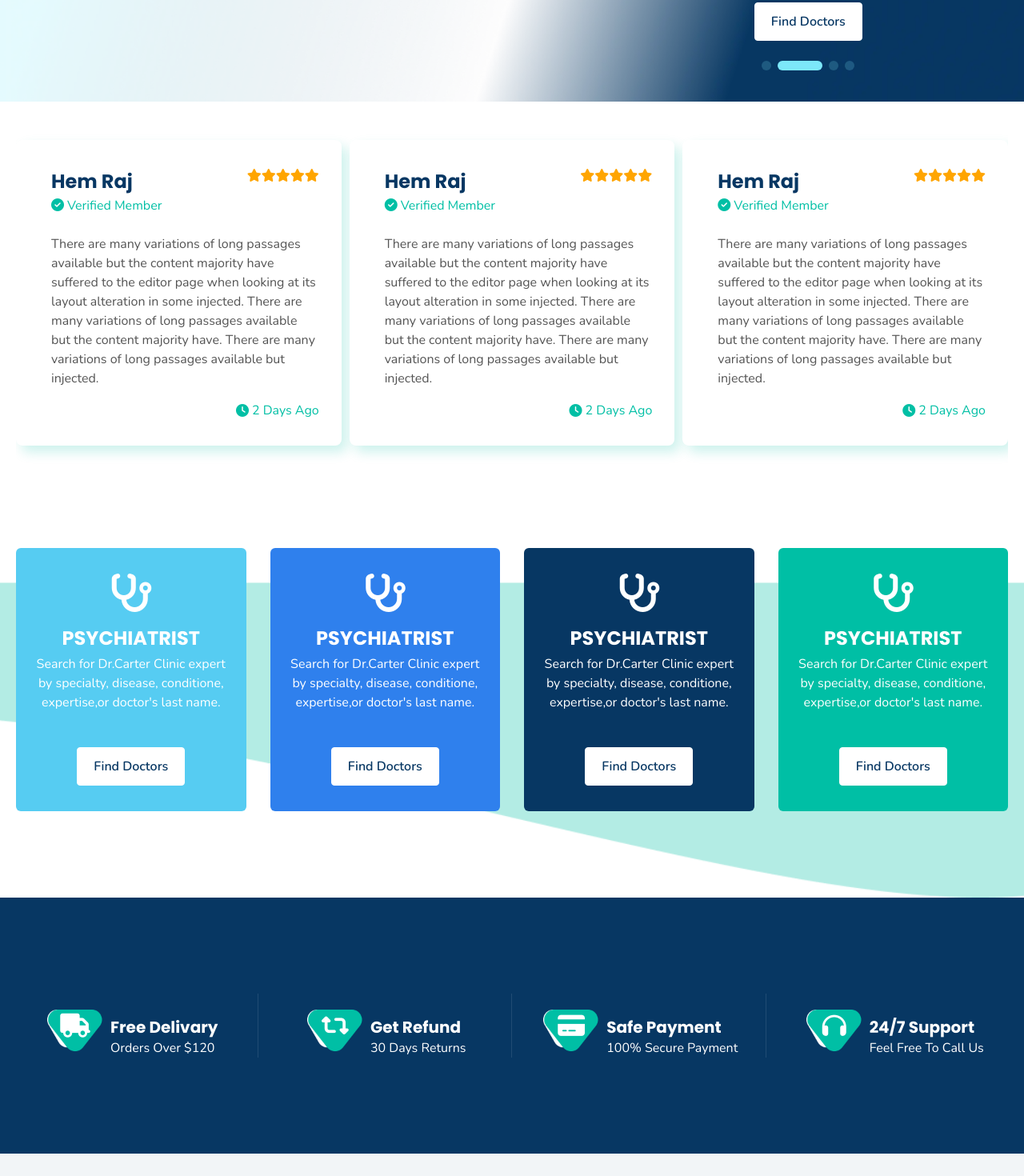
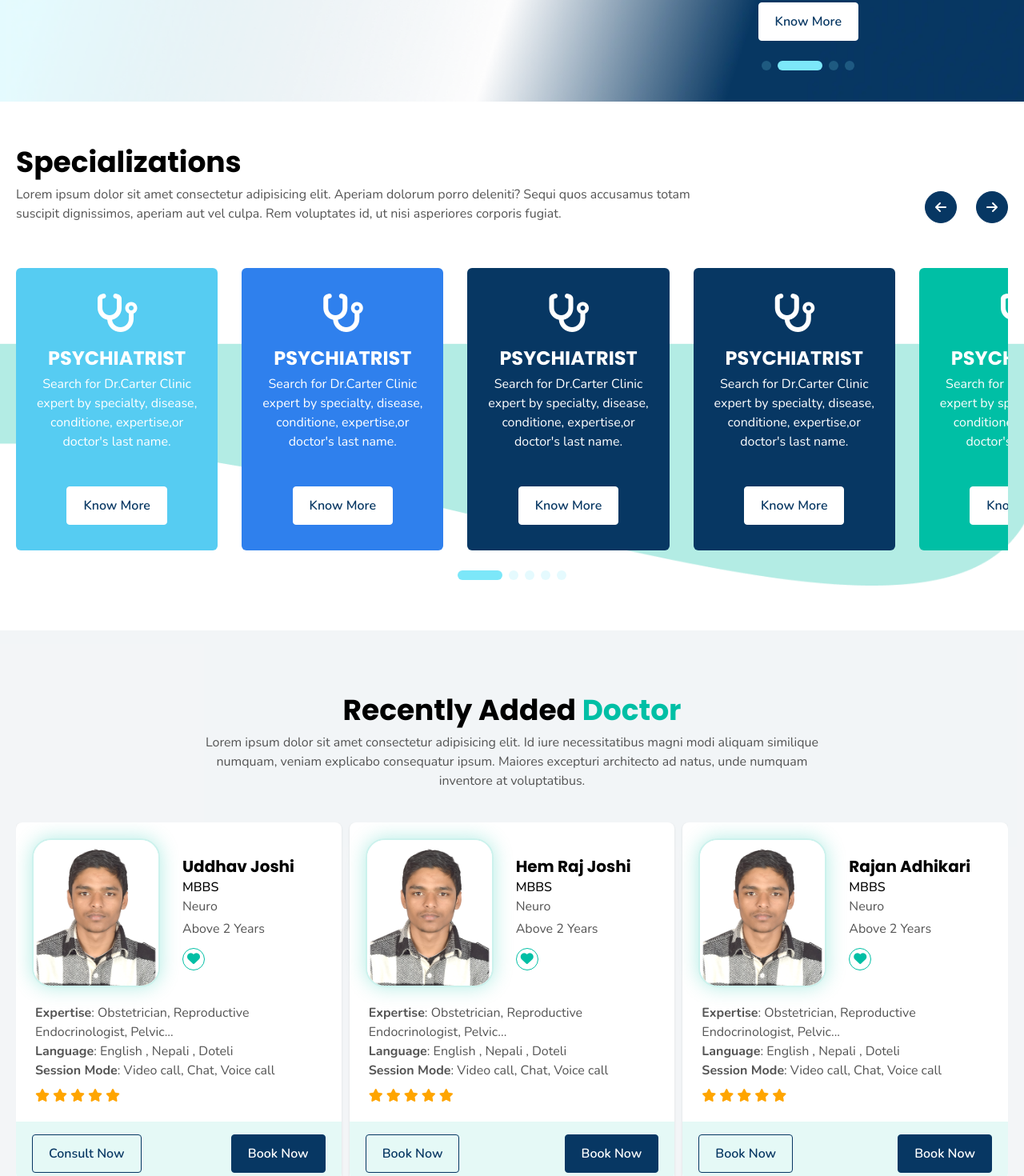
Before and after one commit to coderhem/next-projects, a Next.js app: page / in a window 1280 px wide. Shown: the part 720-2190 px from the top of the page at 80% size. Built offline with nearby package versions, Linux system fonts and the light colour scheme.

Commit message:
Added sign up form and Login Form

```diff
--- /dev/null
+++ b/src/app/login/page.js
@@ -0,0 +1,39 @@
+import React from 'react'
+
+const Login = () => {
+ return (
+  <>
+
+   <section className='py-10 lg:py-14'>
+    <div className="container">
+     <div className="max-w-lg mx-auto">
+      <div className="shadow px-3 py-5 overflow-hidden relative before:absolute before:size-20 before:bg-primary before:rounded-full  before:-top-10 before:-left-10 before:blur-2xl after:absolute after:size-20 after:bg-primary after:rounded-full after:-top-0 after:right-0 after:blur-3xl after:z-[-1]">
+       <h2 className="h5 text-primary mb-5 pl-3 text-center">Login</h2>
+       <form action="/login">
+        <div className="form-group !w-full">
+         <label htmlFor="username" className='text-black/70 mb-2 block text-sm font-medium'>Username</label>
+         <input type="text" name="username" id="username" className='form-control text-base' />
+         <span className='text-xs text-red hidden'>User Not Found</span>
+        </div>
+        <div className="form-group !w-full">
+         <label htmlFor="username" className='text-black/70 mb-2 block text-sm font-medium'>Password</label>
+         <input type="password" name="password" id="password" className='form-control text-base' />
+         <span className='text-xs text-red hidden'>Invalid Password</span>
+        </div>
+        <div className="px-3">
+         <button type='submit' className='w-full btn btn-green'>Login</button>
+        </div>
+        <div className="pt-4 text-center">
+         <p>If you don't have an membership <a href='/membership' className='text-primary !underline hover:!no-underline'>Get Here</a></p>
+        </div>
+       </form>
+      </div>
+     </div>
+    </div>
+   </section>
+
+  </>
+ )
+}
+
+export default Login;
--- /dev/null
+++ b/src/app/membership/page.js
@@ -0,0 +1,63 @@
+import React from 'react'
+
+const Membership = () => {
+ return (
+  <>
+
+   <section className='py-10 bg-primary/5'>
+    <div className="container">
+     <div className="text-center max-w-3xl mx-auto">
+      <h2 className='h4 text-black mb-2'><span className='text-primary'>Get</span> Membership</h2>
+      <p>Lorem ipsum dolor sit amet consectetur adipisicing elit. At dolorum quas ipsam libero eaque voluptates mollitia quo, consequatur sunt enim voluptas, iste magni. Obcaecati culpa cum exercitationem officiis ad fuga?</p>
+     </div>
+     <div className="overflow-hidden membership-form pt-10 max-w-3xl shadow-lg mx-auto p-10 rounded-lg relative before:absolute before:size-20 before:bg-primary before:rounded-full  before:-top-10 before:-left-10 before:blur-2xl after:absolute after:size-20 after:bg-primary after:rounded-full after:bottom-0 after:right-0 after:blur-3xl after:z-[-1] border border-primary/20">
+      <form action="" className='flex flex-wrap'>
+       <div className="form-group !w-full">
+        <input type="text" name="full-name" placeholder='Full Name' id="fullName" className='form-control' />
+       </div>
+       <div className="form-group">
+        <input type="text" name="phone" placeholder='Phone Number' id="number" className='form-control' />
+       </div>
+       <div className="form-group">
+        <input type="email" name="email" placeholder='Email Address' id="email" className='form-control' />
+       </div>
+       <div className="form-group">
+        <select name="" id="" className='form-control'>
+         <option value="Gender">Gender</option>
+         <option value="Male">Male</option>
+         <option value="Female">Female</option>
+         <option value="Others">Others</option>
+        </select>
+       </div>
+       <div className="form-group">
+        <select name="" id="" className='form-control'>
+         <option value="O+ve">Blood Group</option>
+         <option value="O+ve">O<sup>+ve</sup></option>
+         <option value="O+ve">A<sup>+ve</sup></option>
+         <option value="O+ve">B<sup>+ve</sup></option>
+         <option value="O+ve">AB<sup>+ve</sup></option>
+         <option value="O+ve">A<sup>-ve</sup></option>
+         <option value="O+ve">AB<sup>-ve</sup></option>
+         <option value="O+ve">O<sup>-ve</sup></option>
+
+        </select>
+       </div>
+       <div className="form-group !w-full">
+        <input type="text" name="address" placeholder='Address' id="addressDetail" className='form-control' />
+       </div>
+       <div className="px-3 w-full">
+        <button className='btn btn-green px-3 w-full' type='submit'>Submit</button>
+       </div>
+      </form>
+         <div className="pt-4 text-center">
+         <p>If you have an membership <a href='/login' className='text-primary !underline hover:!no-underline'>Login Here</a></p>
+        </div>
+     </div>
+    </div>
+   </section>
+
+  </>
+ )
+}
+
+export default Membership;
--- a/src/app/page.js
+++ b/src/app/page.js
@@ -26,14 +26,37 @@ export default function HomePage() {
   return (
     <>
       <Hero />
+      <section className="py-10 md:py-14">
+        <div className="container">
+          <div className="flex items-center justify-between gap-10">
+            <div className="mb-10 max-w-4xl">
+              <h2 className=" text-black mb-2">Specializations</h2>
+              <p>Lorem ipsum dolor sit amet consectetur adipisicing elit. Aperiam dolorum porro deleniti? Sequi quos accusamus totam suscipit dignissimos, aperiam aut vel culpa. Rem voluptates id, ut nisi asperiores corporis fugiat.</p>
+            </div>
+            <div className="flex gap-6 justify-center">
+              <a href="#" className="custom-next" >
+                <i className="fa fa-arrow-left"></i>
+              </a>
+              <a href="#" className="custom-prev">
+                <i className="fa fa-arrow-right"></i>
+              </a>
+            </div>
+          </div>
+        </div>
+        <div className="bg-[url('../assets/images/card-bg.png')] bg-cover bg-no-repeat bg-center ">
           <div className="container">
             <Swiper
               slidesPerView={3}
-          spaceBetween={10}
-          modules={[Autoplay]}
+              spaceBetween={30}
+              modules={[Autoplay, Navigation, Pagination]}
               autoplay={{ delay: 12000, disableOnInteraction: false }}
               loop={true}
-          className="slider testimonial"
+              navigation={{
+                nextEl: '.custom-next',
+                prevEl: '.custom-prev'
+              }}
+              pagination={{ clickable: true }}
+              className="slider clinic-slider"
               breakpoints={{
                 0: {
                   slidesPerView: 1,
@@ -42,33 +65,13 @@ export default function HomePage() {
                   slidesPerView: 2,
                 },
                 1024: {
-              slidesPerView: 3,
+                  slidesPerView: 4.5,
                 },
               }}
             >
-          {testimonialSlider.testimonialData.map((item, index) => {
+              {infoCardData.cardInfoData.map((item, index) => {
                 return (
                   <SwiperSlide key={index}>
-                <Testimonial
-                  memberName={item.memberName}
-                  memberStatus={item.memberStatus}
-                  testimonialText={item.testimonialText}
-                  timeStatus={item.timeStatus}
-                />
-              </SwiperSlide>
-            );
-          })}
-
-        </Swiper>
-      </div>
-      {/* Testimonial */}
-
-      <section className="bg-[url('../assets/images/card-bg.png')] bg-cover bg-no-repeat bg-center py-10 md:py-14 lg:py-20">
-        <div className="container">
-          <Row>
-            {infoCardData.cardInfoData.map((item, index) => {
-              return (
-                <Col md={6} lg={4} xl={3} key={index} className="mb-7">
                     <CardInfo
                       cardBgClass={item.cardBgClass}
                       cardIcon={item.cardIcon}
@@ -78,34 +81,18 @@ export default function HomePage() {
                       ctaText={item.ctaText}
                       ctaLink={item.ctaLink}
                     />
-                </Col>
+                  </SwiperSlide>
+
                 )
               })}
-          </Row>
+            </Swiper>
+
+          </div>
         </div>
       </section>
       {/* Card Information */}
 
-      <section className="bg-secondary py-12 sm:py-20 md:py-24 lg:py-30">
-        <div className="container">
-          <Row justify="center">
-            {processData.processData.map((item, index) => {
-              return (
-                <Col md={6} lg={3} key={index} className="max-lg:mb-10 md:not-last:border-r-1 border-white/10 md:not-last:border-b-0 not-last:border-b md:even:border-0 lg:not-last:even:border-r max-md:pb-5">
-                  <CardProcess
-                    cardIcon={item.cardIcon}
-                    cardTitle={item.cardTitle}
-                    cardDescription={item.cardDescription}
-                  />
-                </Col>
-              )
-            })}
-          </Row>
-        </div>
-      </section>
-      {/* Card Process */}
-
-      <section className="bg-secondary/5 pb-20 pt-32">
+      <section className="bg-secondary/5 py-10 md:py-14 lg:py-20">
         <div className="container">
           <BlockTitle
             titleText="Recently Added"
@@ -231,6 +218,62 @@ export default function HomePage() {
       </section >
       {/* Card Clinics */}
 
+      <div className="container">
+        <Swiper
+          slidesPerView={3}
+          spaceBetween={10}
+          modules={[Autoplay]}
+          autoplay={{ delay: 12000, disableOnInteraction: false }}
+          loop={true}
+          className="slider testimonial"
+          breakpoints={{
+            0: {
+              slidesPerView: 1,
+            },
+            768: {
+              slidesPerView: 2,
+            },
+            1024: {
+              slidesPerView: 3,
+            },
+          }}
+        >
+          {testimonialSlider.testimonialData.map((item, index) => {
+            return (
+              <SwiperSlide key={index}>
+                <Testimonial
+                  memberName={item.memberName}
+                  memberStatus={item.memberStatus}
+                  testimonialText={item.testimonialText}
+                  timeStatus={item.timeStatus}
+                />
+              </SwiperSlide>
+            );
+          })}
+
+        </Swiper>
+      </div>
+      {/* Testimonial */}
+
+      <section className="bg-secondary py-12 sm:py-20 md:py-24 lg:py-30">
+        <div className="container">
+          <Row justify="center">
+            {processData.processData.map((item, index) => {
+              return (
+                <Col md={6} lg={3} key={index} className="max-lg:mb-10 md:not-last:border-r-1 border-white/10 md:not-last:border-b-0 not-last:border-b md:even:border-0 lg:not-last:even:border-r max-md:pb-5">
+                  <CardProcess
+                    cardIcon={item.cardIcon}
+                    cardTitle={item.cardTitle}
+                    cardDescription={item.cardDescription}
+                  />
+                </Col>
+              )
+            })}
+          </Row>
+        </div>
+      </section>
+      {/* Card Process */}
+
       <section className="bg-sky-blue/10 pt-20 pb-4">
         <div className="container">
           <BlockTitle
--- a/src/assets/css/form.css
+++ b/src/assets/css/form.css
@@ -21,6 +21,9 @@
  text-gray
  text-sm
  placeholder:font-bold
+ focus-within:border-primary
+ transition-all
+ duration-300
  w-full;
 }
 
@@ -48,6 +51,21 @@ textarea.form-control {
   @apply !h-16;
 }
 
+.membership-form .form-control {
+  @apply placeholder:text-black/70
+placeholder:font-medium
+transition-all
+duration-300
+focus-within:border-primary
+font-medium
+text-black;
+}
+
+.membership-form select.form-control{
+  @apply
+  text-black/70
+}
+
 /* Error */
 
 .error {
--- a/src/components/Cards/cardDoctor/cardDoctor.js
+++ b/src/components/Cards/cardDoctor/cardDoctor.js
@@ -1,8 +1,7 @@
-import React, { act, useEffect, useState } from 'react';
+import React, { useEffect, useState } from 'react';
 import listData from '../../Data/data.json';
 
-const CardDoctor = (
-  {
+const CardDoctor = ({
   id,
   imgSrc,
   imgWidth,
@@ -21,41 +20,49 @@ const CardDoctor = (
   btnSecondary,
   btnSecondaryLink,
   iconClass
+}) => {
+
+  // Start with empty states (safe for SSR)
+  const [activeMap, setActiveMap] = useState({});
+  const [doctorNameList, setDoctorNameList] = useState([]);
+
+  // Load from localStorage only on client
+  useEffect(() => {
+    if (typeof window !== 'undefined') {
+      const savedMap = localStorage.getItem('activeMap');
+      const savedDoctors = localStorage.getItem('doctorName');
+
+      if (savedMap) setActiveMap(JSON.parse(savedMap));
+      if (savedDoctors) setDoctorNameList(JSON.parse(savedDoctors));
     }
-) => {
+  }, []);
 
-  const [activeMap, setActiveMap] = useState(() => {
-    const saved = localStorage.getItem('activeMap');
-    return saved ? JSON.parse(saved) : {};
-  });
+  // Save to localStorage whenever values change
+  useEffect(() => {
+    if (typeof window !== 'undefined') {
+      localStorage.setItem('activeMap', JSON.stringify(activeMap));
+    }
+  }, [activeMap]);
 
   useEffect(() => {
-    localStorage.setItem('activeMap', JSON.stringify(activeMap));
-  }, [activeMap]);
-
-  const [doctorNameList, setDoctorName] = useState(() => {
-    if (typeof window !== "undefined") {
-      const saved = localStorage.getItem("doctorName");
-      return saved ? JSON.parse(saved) : [];
+    if (typeof window !== 'undefined') {
+      localStorage.setItem('doctorName', JSON.stringify(doctorNameList));
     }
-    return [];
-  });
-
-  console.log(doctorNameList, "Test1");
-
-  useEffect(() => {
-    localStorage.setItem('doctorName', JSON.stringify(doctorNameList));
   }, [doctorNameList]);
 
   const toggleActive = (id, name) => {
-    const newDoctor = { name: name }
+    // Toggle favorite state
     setActiveMap(prev => ({ ...prev, [id]: !prev[id] }));
-    setDoctorName([{ ...doctorNameList, newDoctor }])
 
+    // Add doctor name to list if not already present
+    setDoctorNameList(prev => {
+      const exists = prev.find(doc => doc.name === name);
+      if (exists) return prev.filter(doc => doc.name !== name); // remove if already there
+      return [...prev, { name }];
+    });
   };
 
   return (
-    <>
     <div className="bg-white shadow rounded-lg">
       <div className="flex items-center px-5 pt-5 gap-7">
         {imgSrc && (
@@ -63,29 +70,33 @@ const CardDoctor = (
             <img src={imgSrc} width={imgWidth} height={imgHeight} alt={imgAlt} loading='lazy' />
           </figure>
         )}
-          {(doctorName || doctorPost || speciality || experience || iconClass) &&
+
+        {(doctorName || doctorPost || speciality || experience || iconClass) && (
           <div className="text-gray">
-              <h2 className='h6  text-black'>{doctorName}</h2>
+            <h2 className='h6 text-black'>{doctorName}</h2>
             <span className='text-black font-medium'>{doctorPost}</span>
             <div className="[&_p]:!mb-1">
               <p>{speciality}</p>
               <p>{experience}</p>
             </div>
+
             <div className={`icon-heart group hover:bg-primary mt-2 ${activeMap[id] ? 'active bg-primary text-white' : 'text-primary bg-transparent'}`}>
-                <a href={ctaLink} className={`stretched-link`} onClick={() => toggleActive(id, doctorName)}>
+              <button
+                onClick={() => toggleActive(id, doctorName)}
+                className="stretched-link focus:outline-none"
+              >
                 <i className={`${iconClass} focus:text-white group-focus:text-white group-hover:text-white transition-all duration-300`}></i>
-                </a>
+              </button>
             </div>
           </div>
-          }
+        )}
       </div>
+
       <div className="pt-5 px-6 pb-5">
         <ul>
-            {listData.doctorCardData[0].listDetails.map((item, index) => {
-              return (
+          {listData.doctorCardData[0].listDetails.map((item, index) => (
             <li key={index}><strong>{item.strongText}</strong>: {item.listText}</li>
-              )
-            })}
+          ))}
         </ul>
         <ul className='pt-2 text-yellow flex gap-1'>
           {[...Array(5)].map((_, index) => (
@@ -94,19 +105,14 @@ const CardDoctor = (
         </ul>
       </div>
 
-        {(btnOutlineLink || btnSecondaryLink) &&
+      {(btnOutlineLink || btnSecondaryLink) && (
         <div className="bg-primary/10 py-4 px-5 flex justify-between gap-5 rounded-bl-2xl rounded-br-2xl">
-            {btnOutline &&
-              <a href={btnOutlineLink} className={`${btnOutline}`}>{outlineCtaText}</a>
-            }
-            {btnSecondary &&
-              <a href={btnSecondaryLink} className={`${btnSecondary}`}>{secondaryCtaText}</a>
-            }
+          {btnOutline && <a href={btnOutlineLink} className={`${btnOutline}`}>{outlineCtaText}</a>}
+          {btnSecondary && <a href={btnSecondaryLink} className={`${btnSecondary}`}>{secondaryCtaText}</a>}
         </div>
-        }
-      </div >
-    </>
-  )
-}
+      )}
+    </div>
+  );
+};
 
-export default CardDoctor
+export default CardDoctor;
--- a/src/components/Data/data.json
+++ b/src/components/Data/data.json
@@ -7,7 +7,7 @@
    "imgAlt": "Doctor Image",
    "fullName": "Hem Raj",
    "postName": "Developer",
-   "ctaText": "Find Doctors",
+   "ctaText": "Know More",
    "ctaLink": "/doctors"
   },
   {
@@ -17,7 +17,7 @@
    "imgAlt": "Doctor Image",
    "fullName": "Hem Raj",
    "postName": "Developer",
-   "ctaText": "Find Doctors",
+   "ctaText": "Know More",
    "ctaLink": "/doctors"
   },
   {
@@ -27,7 +27,7 @@
    "imgAlt": "Doctor Image",
    "fullName": "Hem Raj",
    "postName": "Developer",
-   "ctaText": "Find Doctors",
+   "ctaText": "Know More",
    "ctaLink": "/doctors"
   },
   {
@@ -37,7 +37,7 @@
    "imgAlt": "Doctor Image",
    "fullName": "Hem Raj",
    "postName": "Developer",
-   "ctaText": "Find Doctors",
+   "ctaText": "Know More",
    "ctaLink": "/doctors"
   }
  ],
@@ -74,7 +74,7 @@
    "cardTitle": "psychiatrist",
    "cardDescription": "<p>Search for Dr.Carter Clinic expert by specialty, disease, conditione, expertise,or doctor's last name.</p>",
    "btnClass": "btn btn-white",
-   "ctaText": "Find Doctors",
+   "ctaText": "Know More",
    "ctaLink": "/doctors"
   },
   {
@@ -83,7 +83,7 @@
    "cardTitle": "psychiatrist",
    "cardDescription": "<p>Search for Dr.Carter Clinic expert by specialty, disease, conditione, expertise,or doctor's last name.</p>",
    "btnClass": "btn btn-white",
-   "ctaText": "Find Doctors",
+   "ctaText": "Know More",
    "ctaLink": "/doctors"
   },
   {
@@ -92,7 +92,16 @@
    "cardTitle": "psychiatrist",
    "cardDescription": "<p>Search for Dr.Carter Clinic expert by specialty, disease, conditione, expertise,or doctor's last name.</p>",
    "btnClass": "btn btn-white",
-   "ctaText": "Find Doctors",
+   "ctaText": "Know More",
+   "ctaLink": "/doctors"
+  },
+  {
+   "cardBgClass": "bg-dark-blue",
+   "cardIcon": "fa fa-stethoscope",
+   "cardTitle": "psychiatrist",
+   "cardDescription": "<p>Search for Dr.Carter Clinic expert by specialty, disease, conditione, expertise,or doctor's last name.</p>",
+   "btnClass": "btn btn-white",
+   "ctaText": "Know More",
    "ctaLink": "/doctors"
   },
   {
@@ -101,7 +110,7 @@
    "cardTitle": "psychiatrist",
    "cardDescription": "<p>Search for Dr.Carter Clinic expert by specialty, disease, conditione, expertise,or doctor's last name.</p>",
    "btnClass": "btn btn-white",
-   "ctaText": "Find Doctors",
+   "ctaText": "Know More",
    "ctaLink": "/doctors"
   }
  ],
@@ -117,7 +126,7 @@
    "speciality": "Neuro",
    "experience": "Above 2 Years",
    "ctaLink": "#",
-   "outlineCtaText": "Book Now",
+   "outlineCtaText": "Consult Now",
    "btnOutline": "btn btn-outline",
    "btnOutlineLink": "/home",
    "btnSecondary": "btn btn-secondary",
--- a/src/components/Header/header.js
+++ b/src/components/Header/header.js
@@ -120,8 +120,8 @@ const Header = () => {
            </div>
           </div>
           <div className="max-sm:w-full flex gap-8 justify-center">
-           <a href="#" className='btn btn-secondary font-bold'>Get Membership</a>
-           <a href="#" className='btn btn-primary font-bold'>Offers</a>
+           <a href="/membership" className='btn btn-secondary font-bold'>Get Membership</a>
+           <a href="/login" className='btn btn-primary font-bold'>Login</a>
           </div>
          </div>
         </div>
--- a/src/components/Hero/hero.js
+++ b/src/components/Hero/hero.js
@@ -34,7 +34,7 @@ const Hero = () => {
          })}
         </ul >
         <div className="pt-9">
-         <a href="#" className='btn btn-secondary'>Who we are</a>
+         <a href="/about" className='btn btn-secondary'>Who we are</a>
         </div>
        </div>
       </Col>
```
Lines whose indentation alone changed are shown as unchanged.
